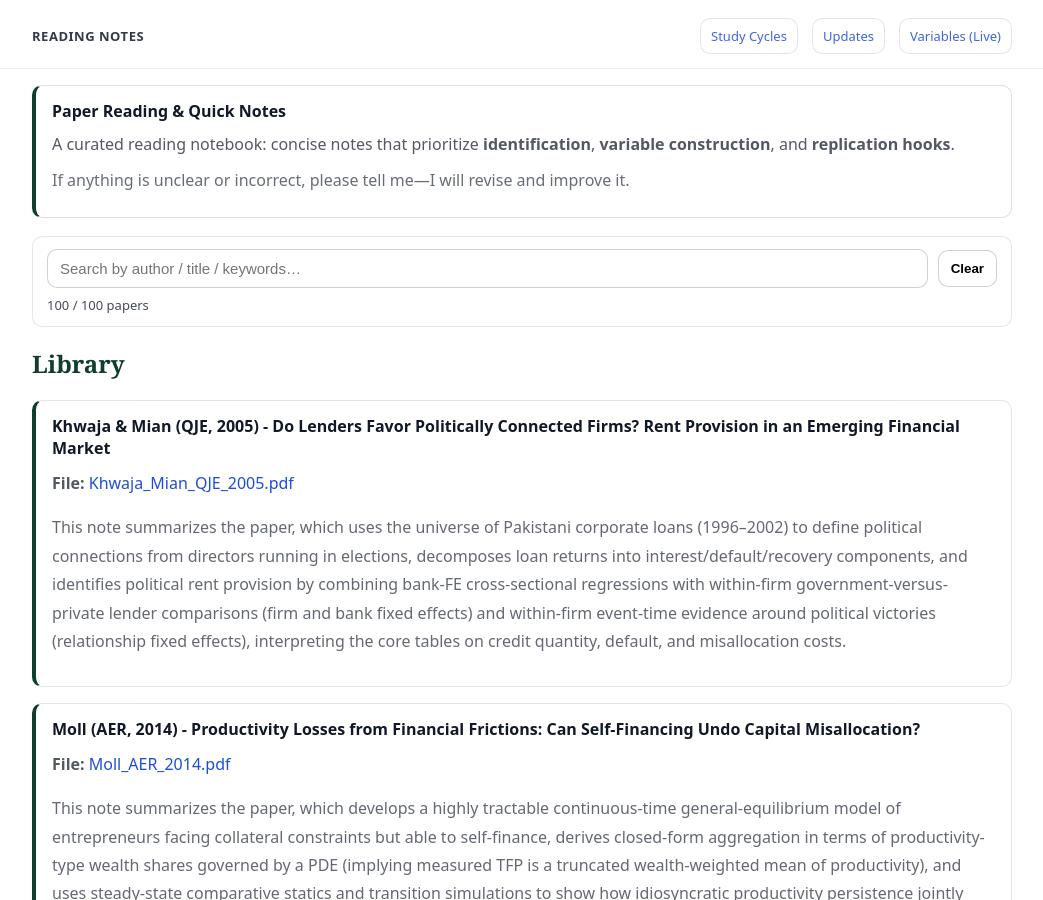
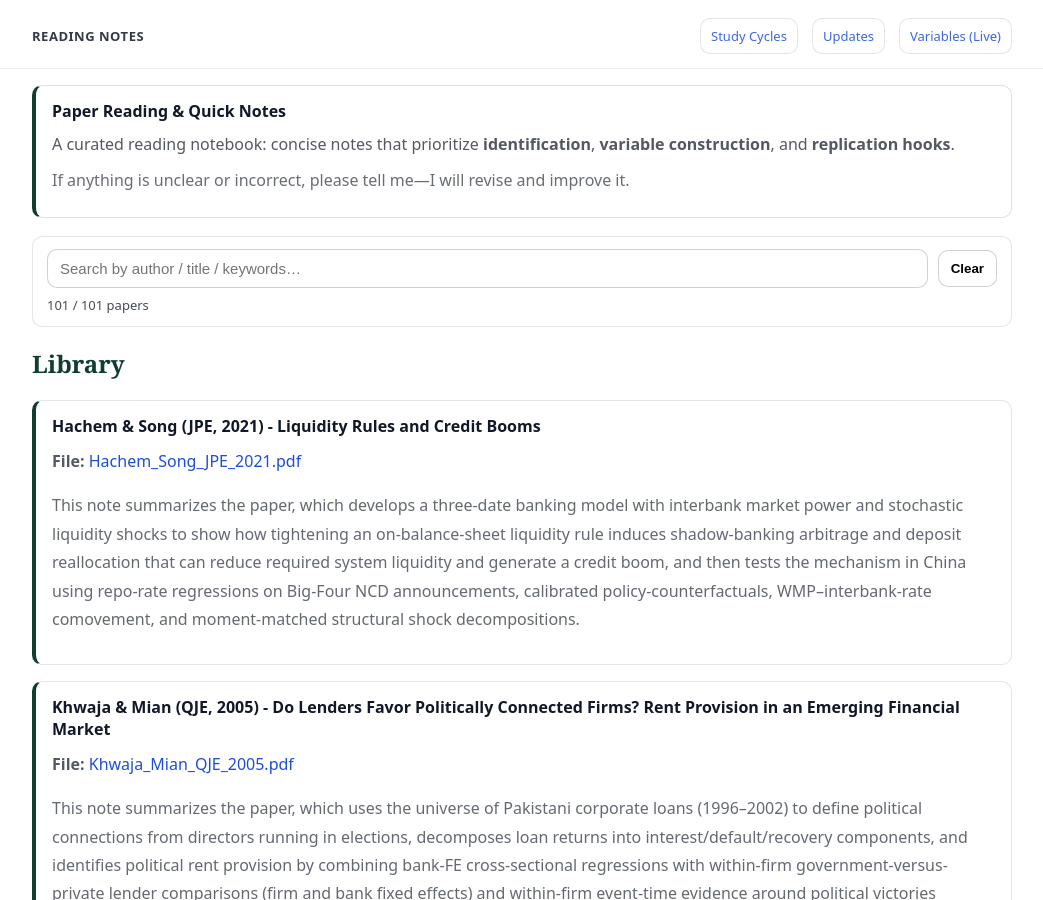
Before and after one commit to yaxinzn/study-archive, a Jekyll site: the page built from reading/index.md, in a window 1280 px wide and 900 px high. Shown: the whole window, without its empty margins (118-1161 px from the left). Built offline with Jekyll 4.4.1, drawn with Linux system fonts in a browser that asks for light colours.

Commit message:
Reading: add/update Hachem_Song_JPE_2021.pdf

```diff
--- a/_data/reading.yml
+++ b/_data/reading.yml
@@ -1,3 +1,7 @@
+- title: "Hachem & Song (JPE, 2021) - Liquidity Rules and Credit Booms"
+  file: "Hachem_Song_JPE_2021.pdf"
+  desc: "This note summarizes the paper, which develops a three-date banking model with interbank market power and stochastic liquidity shocks to show how tightening an on-balance-sheet liquidity rule induces shadow-banking arbitrage and deposit reallocation that can reduce required system liquidity and generate a credit boom, and then tests the mechanism in China using repo-rate regressions on Big-Four NCD announcements, calibrated policy-counterfactuals, WMP–interbank-rate comovement, and moment-matched structural shock decompositions."
+
 - title: "Khwaja & Mian (QJE, 2005) - Do Lenders Favor Politically Connected Firms? Rent Provision in an Emerging Financial Market"
   file: "Khwaja_Mian_QJE_2005.pdf"
   desc: "This note summarizes the paper, which uses the universe of Pakistani corporate loans (1996–2002) to define political connections from directors running in elections, decomposes loan returns into interest/default/recovery components, and identifies political rent provision by combining bank-FE cross-sectional regressions with within-firm government-versus-private lender comparisons (firm and bank fixed effects) and within-firm event-time evidence around political victories (relationship fixed effects), interpreting the core tables on credit quantity, default, and misallocation costs."
```
Also changed, not shown: 1 other file.
